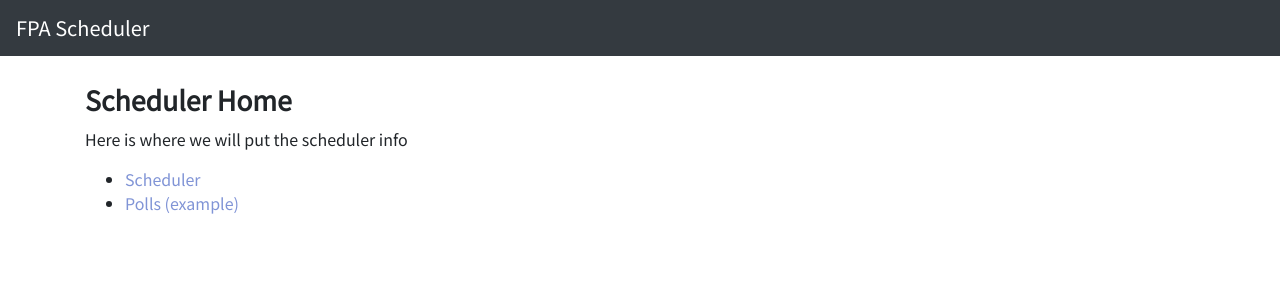
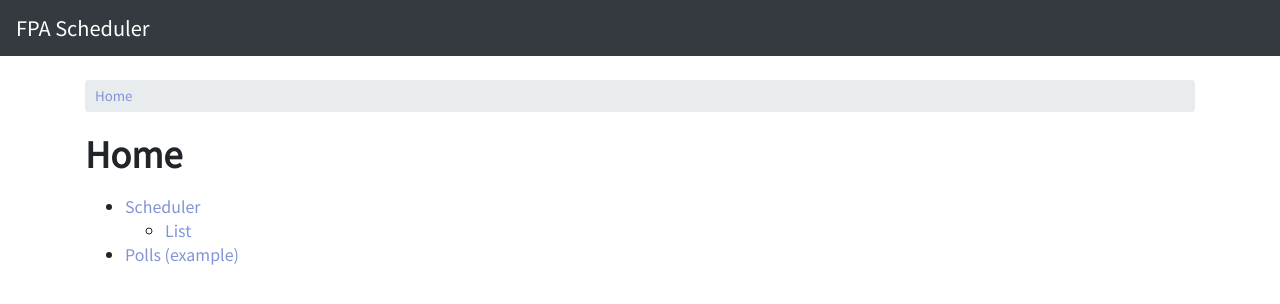
Before and after one commit to kevinmchung/fpa_scheduler, a Django app: page / in a window 1280 px wide. Shown: the top 304 px of the page. Run offline with Django 3.2, Linux system fonts and the light colour scheme; some libraries are stand-ins or nearby versions.

Commit message:
Starting Scheduler List Page

```diff
--- a/source/mysite/urls.py
+++ b/source/mysite/urls.py
@@ -13,13 +13,23 @@ Including another URLconf
     1. Import the include() function: from django.urls import include, path
     2. Add a URL to urlpatterns:  path('blog/', include('blog.urls'))
 """
+
 from django.contrib import admin
 from django.urls import include, path
 from django.conf.urls.static import static
 from django.conf import settings
+from . import views
+from django.contrib.staticfiles import views as staticviews
+from django.urls import re_path
 
 urlpatterns = [
-    path('', include('scheduler.urls')),
+    path('', views.IndexView.as_view(), name='index'),
+    path('scheduler/', include('scheduler.urls')),
     path('polls/', include('polls.urls')),
     path('admin/', admin.site.urls),
 ]
+
+if settings.DEBUG:
+    urlpatterns += [
+        re_path(r'^static/(?P<path>.*)$', staticviews.serve),
+    ]
--- /dev/null
+++ b/source/mysite/views.py
@@ -0,0 +1,11 @@
+from django.shortcuts import render
+from django.http import HttpResponse, HttpResponseRedirect # noqa: 401
+from django.shortcuts import get_object_or_404, render
+from django.urls import reverse
+from django.views import generic
+
+class IndexView(generic.ListView):
+    template_name = 'mysite/index.html'
+
+    def get_queryset(self):
+        return 0
--- a/source/scheduler/templates/scheduler/base.html
+++ b/source/scheduler/templates/scheduler/base.html
@@ -5,3 +5,8 @@
 {% block style %}
     <link rel="stylesheet" type="text/css" href="/static/scheduler/css/stylesheet.css">
 {% endblock %}
+
+
+{% block breadcrumb_app %}
+    <li class="breadcrumb-item"><a href="/scheduler/">Scheduler</a></li>
+{% endblock %}
--- a/source/scheduler/templates/scheduler/index.html
+++ b/source/scheduler/templates/scheduler/index.html
@@ -2,12 +2,10 @@
 
 {% block content %}
 
-    <h1>Scheduler Home</h1>
-    <p>Here is where we will put the scheduler info</p>
+    <h1>Scheduler</h1>
+    <p>Here is where we will put the scheduler controls and functions.</p>
     <ul>
-    <li><a href="/">Scheduler</a></li>
-    <li><a href="/polls">Polls (example)</a></li>
+        <li><a href="/scheduler/list">List</a></li>
     </ul>
 
-
 {% endblock %}
--- a/source/scheduler/urls.py
+++ b/source/scheduler/urls.py
@@ -5,4 +5,5 @@ from . import views
 app_name = 'scheduler'
 urlpatterns = [
     path('', views.IndexView.as_view(), name='index'),
+    path('list/', views.ListView.as_view(), name='list'),
 ]
--- a/source/scheduler/views.py
+++ b/source/scheduler/views.py
@@ -10,3 +10,10 @@ class IndexView(generic.ListView):
 
     def get_queryset(self):
         return 0
+
+
+class ListView(generic.ListView):
+    template_name = 'scheduler/list.html'
+
+    def get_queryset(self):
+        return 0
--- a/source/static/scheduler/css/stylesheet.css
+++ b/source/static/scheduler/css/stylesheet.css
@@ -1,7 +1,6 @@
 @import url('https://fonts.googleapis.com/css2?family=Noto+Sans+JP&display=swap');
 
 body {
-
   padding-top: 5rem;
   font-size: 12pt;
   font-family: 'Noto Sans JP', sans-serif;"
@@ -10,43 +9,38 @@ body {
   padding-left: 5pt;
   padding-right: 5pt;
   padding-top: 0pt;
-
 }
 
 
 h1 {
-
-  font: 20pt 'Noto Sans JP', sans-serif;
+  font: 26pt 'Noto Sans JP', sans-serif;
   font-weight: bold;
-
 }
 
 
 
 img {
-
   padding: 2pt;
   float: right;
-
 }
 
 
 a {
-
   text-decoration: none;
-
 }
 
 
 a:link, a:visited {
-
   color: #8094d6;
-
 }
 
 
 a:hover, a:active {
+  color: #FF9933;
+}
 
-  color: #FF9933;
 
+.breadcrumb {
+    padding: 6px 10px !important;
+    font-size: 10pt;
 }
--- a/source/templates/mysite/base.html
+++ b/source/templates/mysite/base.html
@@ -11,7 +11,9 @@
     <link rel="stylesheet" href="https://stackpath.bootstrapcdn.com/bootstrap/4.5.0/css/bootstrap.min.css" integrity="sha384-9aIt2nRpC12Uk9gS9baDl411NQApFmC26EwAOH8WgZl5MYYxFfc+NcPb1dKGj7Sk" crossorigin="anonymous">
 
     <!-- Application CSS -->
-    {% block style %}{% endblock %}
+    {% block style %}
+    <link rel="stylesheet" type="text/css" href="/static/scheduler/css/stylesheet.css">
+    {% endblock %}
 
     <title>{% block title %}{% endblock %}</title>
 
@@ -25,6 +27,17 @@
     </nav>
 
     <main role="main" class="container" style="margin-top:80px;">
+
+    {% block breadcrumb %}
+    <nav aria-label="breadcrumb">
+      <ol class="breadcrumb">
+        <li class="breadcrumb-item"><a href="/">Home</a></li>
+          {% block breadcrumb_app %}{% endblock %}
+          {% block breadcrumb_page %}{% endblock %}
+      </ol>
+    </nav>
+    {% endblock %}
+
       <div class="starter-template">
         {% block content %}Content{% endblock %}
       </div>
--- /dev/null
+++ b/source/templates/mysite/index.html
@@ -0,0 +1,19 @@
+{% extends "mysite/base.html" %}
+
+{% block breadcrumb_app %}
+{% endblock %}
+
+{% block content %}
+
+    <h1>Home</h1>
+    <p></p>
+    <ul>
+    <li><a href="/scheduler">Scheduler</a></li>
+        <ul>
+            <li><a href="/scheduler/list">List</a></li>
+        </ul>
+    <li><a href="/polls">Polls (example)</a></li>
+    </ul>
+
+
+{% endblock %}
```
Also changed, not shown: source/scheduler/static/scheduler/css/stylesheet.css (+15 -42 lines), source/scheduler/templates/scheduler/list.html (added, +23 -0 lines), 1 other file.
